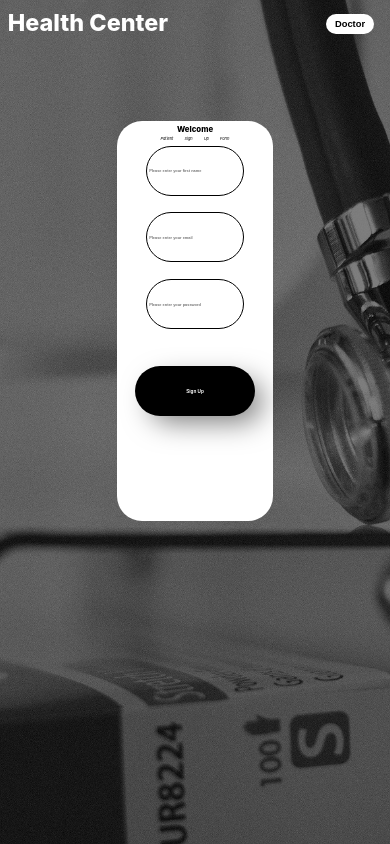
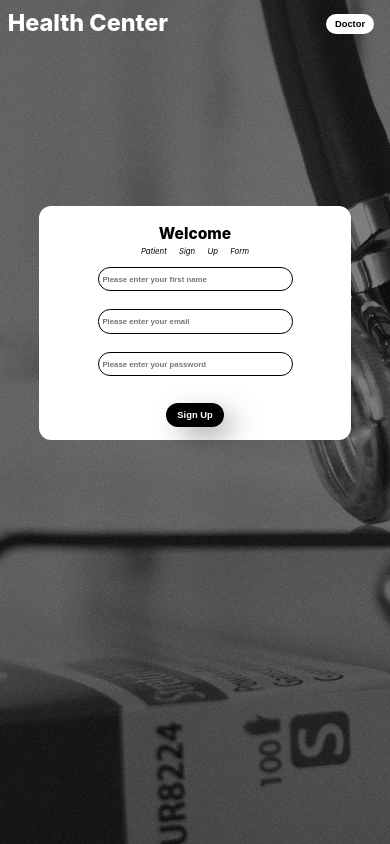
Before and after one commit to Innocent-Bern/health, a Next.js app: page /patientsignup in a window 390 px wide. Built offline with nearby package versions, Linux system fonts and the light colour scheme.

Commit message:
made sign in page responsive

```diff
--- a/pages/patientsignup.js
+++ b/pages/patientsignup.js
@@ -12,9 +12,9 @@ import { useRouter } from "next/router";
 
 const PatientSignup = () => {
     const router= useRouter();
-    const [email, setEmail]= useState("")
-    const [name, setName]= useState("")
-    const [password, setPassword]= useState("")
+    const [email, setEmail]= useState()
+    const [name, setName]= useState()
+    const [password, setPassword]= useState()
     const [error, setError]= useState(false)
     const handleSubmit= (e)=>{
         e.preventDefault()
--- a/styles/Patientsignup.module.css
+++ b/styles/Patientsignup.module.css
@@ -13,10 +13,11 @@
     display: flex;
     flex-direction: column;
     align-items: center;
-    height: 400px;
+    justify-content: center;
+    height: 30vw;
     width: 40vw;
     margin-top: 10vh;
-    border-radius: 25px;
+    border-radius: 1.5625vw;
     align-self: center;
     background-color: #fff;
 }
@@ -35,9 +36,9 @@
     background: none;
     border: none;
     margin-bottom: 2vh;
-    height: 50px;
+    height: 3.125vw;
     width: 25vw;
-    border-radius: 25px;
+    border-radius: 1.5625vw;
     border: solid 1px black;
     padding-left: 2%;
     font-size: 1vw;
@@ -46,11 +47,11 @@
 .btn{
     border: none;
     background: none;
-    margin-top: 20px;
+    margin-top: 1.25vw;
     color: #fff;
     background: black;
-    height: 50px;
-    width: 120px;
+    height: 3.125vw;
+    width: 7.5vw;
     border-radius: 25px;
     font-size: 1.2vw;
     font-weight: 900;
@@ -62,3 +63,61 @@
     color: red;
     font-size: 1vw;
 }
+@media(max-width: 999px){
+    .sign_up_form{
+        margin-top: 10vh;
+        border-radius: 3.125vw;
+        width: 80vw;
+        height: 60vw;
+    }
+    .form_header{
+        font-size: 4vw;
+    }
+    .form_header_cpt{
+        font-size: 2vw;
+    }
+    .form_item input{
+        width: 50vw;
+        height: 6.25vw;
+        font-size: 2vw;
+        border-radius: 3.125vw;
+    }
+    .btn{
+        margin-top: 2.5vw;
+        height: 6.25vw;
+        width: 15vw;
+        font-size: 2.4vw;
+    }
+    .error_msg{
+        font-size: 2vw;
+    }
+}
+@media(max-width:550px){
+    .sign_up_form{
+        margin-top: 20vh;
+        border-radius: 3.125vw;
+        width: 80vw;
+        height: 60vw;
+    }
+    .form_header{
+        font-size: 4vw;
+    }
+    .form_header_cpt{
+        font-size: 2vw;
+    }
+    .form_item input{
+        width: 50vw;
+        height: 6.25vw;
+        font-size: 2vw;
+        border-radius: 3.125vw;
+    }
+    .btn{
+        margin-top: 2.5vw;
+        height: 6.25vw;
+        width: 15vw;
+        font-size: 2.4vw;
+    }
+    .error_msg{
+        font-size: 2vw;
+    }
+}
```
